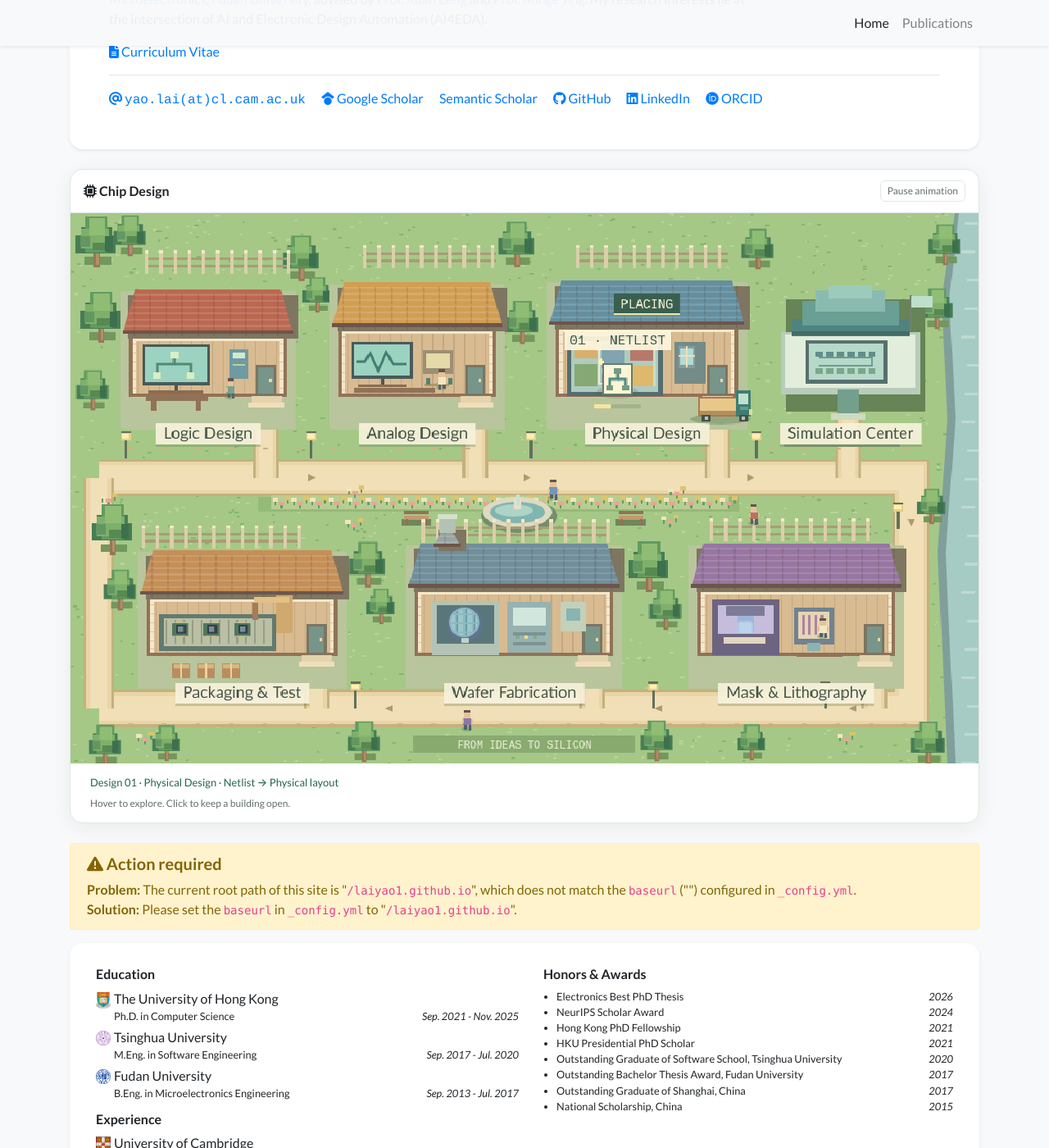
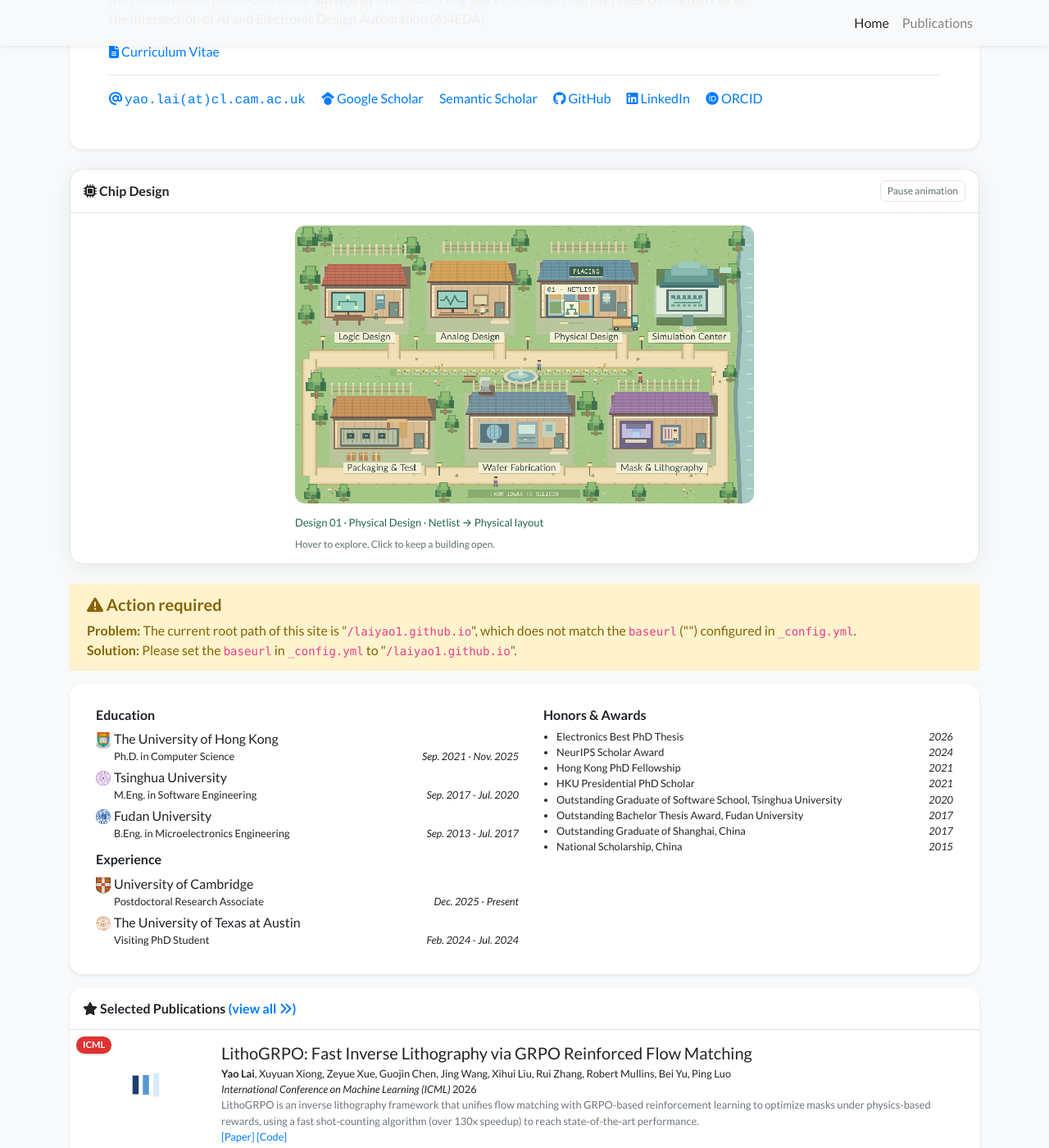
Before and after one commit to laiyao1/laiyao1.github.io, a Jekyll site: the page built from index.html, in a window 1280 px wide and 1400 px high, scrolled down 381 px. Shown: the whole window at 82% size. Built offline with Jekyll 4.4.1, drawn with Linux system fonts in a browser that asks for light colours; a style sheet for code colours, icons or effects is not loaded.

Commit message:
Size chip town map to match video player

```diff
--- a/assets/css/chip-town.css
+++ b/assets/css/chip-town.css
@@ -13,9 +13,9 @@
 #chip-town .ct-motion { font: inherit; font-size: 12px; line-height: 1.4; color: var(--ct-muted); background: transparent; border: 1px solid var(--ct-line); border-radius: 6px; padding: 4px 8px; flex-shrink: 0; white-space: nowrap; }
 #chip-town .ct-motion:hover { background: var(--ct-soft); color: var(--ct-ink); }
 #chip-town button:focus-visible, #chip-town a:focus-visible { outline: 3px solid var(--ct-accent); outline-offset: 3px; }
-#chip-town .ct-stage { position: relative; }
-#chip-town canvas { width: 100%; height: auto; display: none; image-rendering: pixelated; }
-#chip-town .ct-fallback { width: 100%; height: auto; display: block; image-rendering: pixelated; }
+#chip-town .ct-stage { position: relative; width: calc(100% - 32px); max-width: 560px; margin: 15px auto 0; }
+#chip-town canvas { width: 100%; height: auto; display: none; image-rendering: pixelated; border-radius: 12px; }
+#chip-town .ct-fallback { width: 100%; height: auto; display: block; image-rendering: pixelated; border-radius: 12px; }
 #chip-town.ct-ready canvas { display: block; }
 #chip-town.ct-ready .ct-fallback { display: none; }
 #chip-town:not(.ct-ready) .ct-motion, #chip-town:not(.ct-ready) .ct-footer { display: none; }
@@ -24,6 +24,7 @@
 #chip-town .ct-hotspot:focus-visible { outline-color: #fff5b0; outline-offset: 0; }
 #chip-town .ct-tooltip { position: absolute; z-index: 3; width: 304px; padding: 16px; background: var(--ct-paper); color: var(--ct-ink); border: 1px solid var(--ct-line); border-radius: 11px; box-shadow: 0 8px 32px #122c2430; }
 #chip-town .ct-tooltip[hidden] { display: none; }
+#chip-town .ct-tooltip.ct-details-below { position: relative; width: calc(100% - 32px); max-width: 560px; margin: 12px auto 0; left: auto !important; top: auto !important; box-shadow: none; }
 #chip-town .ct-tip-top { display: flex; align-items: flex-start; gap: 12px; justify-content: space-between; }
 #chip-town .ct-tip-title { font-size: 17px; font-weight: 500; margin: 0; }
 #chip-town .ct-close { color: var(--ct-muted); font: inherit; font-size: 20px; background: transparent; border: 0; padding: 0 4px; }
@@ -35,9 +36,9 @@
 #chip-town .ct-work p { font-size: 12px; line-height: 1.45; margin: 6px 0 0; }
 #chip-town .ct-work-links { display: flex; gap: 12px; margin-top: 8px; }
 #chip-town .ct-work-links a { font-size: 12px; }
-#chip-town .ct-footer { padding: 14px 24px; display: flex; flex-direction: column; align-items: flex-start; gap: 7px; color: var(--ct-muted); font-size: 12px; }
+#chip-town .ct-footer { width: 100%; max-width: 592px; margin: 0 auto; padding: 14px 16px; display: flex; flex-direction: column; align-items: flex-start; gap: 7px; color: var(--ct-muted); font-size: 12px; }
 #chip-town .ct-shipment { color: var(--ct-accent); font-size: 13px; font-weight: 500; line-height: 1.5; }
-#chip-town .ct-mobile-stations { display: none; }
+#chip-town .ct-mobile-stations { display: none; width: 100%; max-width: 592px; margin: 0 auto; }
 @media (max-width: 599px) {
   #chip-town .ct-tooltip { position: relative; width: auto; margin: 12px 16px; left: auto !important; top: auto !important; box-shadow: none; }
   #chip-town .ct-mobile-stations { display: grid; grid-template-columns: 1fr 1fr; gap: 6px; padding: 12px 16px 0; }
--- a/assets/js/chip-town.js
+++ b/assets/js/chip-town.js
@@ -313,7 +313,7 @@
       if(selected===s.id) { ctx.strokeStyle='#fff1ac';ctx.lineWidth=3;ctx.setLineDash([]);ctx.strokeRect(s.x-8,s.y-3,s.w+16,s.h+2);r(ctx,s.x+s.w/2-6,s.y-11,12,7,'#fff1ac'); }
       const lx=s.x+s.w/2,ly=s.y+s.h+10;
       ctx.textAlign='center';ctx.textBaseline='middle';
-      if(showLabels){ctx.font='500 18px "Trebuchet MS", sans-serif';const tw=ctx.measureText(s.name).width;r(ctx,lx-tw/2-9,ly-11,tw+18,24,'#f8f2dce8');r(ctx,lx-tw/2-9,ly+13,tw+18,2,'#647c5050');ctx.fillStyle=C.ink;ctx.fillText(s.name,lx,ly+1);}
+      if(showLabels){ctx.font='500 '+(!exportLabels&&canvas.clientWidth<640?21:18)+'px "Trebuchet MS", sans-serif';const tw=ctx.measureText(s.name).width;r(ctx,lx-tw/2-9,ly-11,tw+18,24,'#f8f2dce8');r(ctx,lx-tw/2-9,ly+13,tw+18,2,'#647c5050');ctx.fillStyle=C.ink;ctx.fillText(s.name,lx,ly+1);}
       else{r(ctx,lx-14,ly-14,28,28,'#f8f2dc');ctx.font='500 23px sans-serif';ctx.fillStyle=C.ink;ctx.fillText(String(i+1),lx,ly+1);}
     });
     drawShipment(shipmentAt(t),t,showLabels,exportLabels);
@@ -322,8 +322,16 @@
   function clearSelection() { clearTimeout(hideTimer);selected=null;pinned=null;tip.hidden=true;root.querySelectorAll('[data-station]').forEach(el=>el.setAttribute('aria-expanded','false'));draw(); }
   function positionTip(s) {
     const stage=root.querySelector('.ct-stage'),cw=stage.clientWidth,ch=canvas.clientHeight;
+    // Measure the floating layout, then move long details below the compact map.
+    tip.classList.remove('ct-details-below');
+    if(tip.parentElement!==stage)stage.appendChild(tip);
     const x=(s.x+s.w/2)/W*cw,y=(s.y+s.h)/H*ch;
     const tw=tip.offsetWidth,th=tip.offsetHeight;
+    if(window.matchMedia('(max-width: 599px)').matches || th>ch-24){
+      tip.classList.add('ct-details-below');
+      root.insertBefore(tip,mobile);
+      return;
+    }
     const right=(s.x+s.w+16)/W*cw, leftSide=(s.x-16)/W*cw-tw;
     let left,top;
     // Place popovers beside the active building, so they never steal its hover.
```
